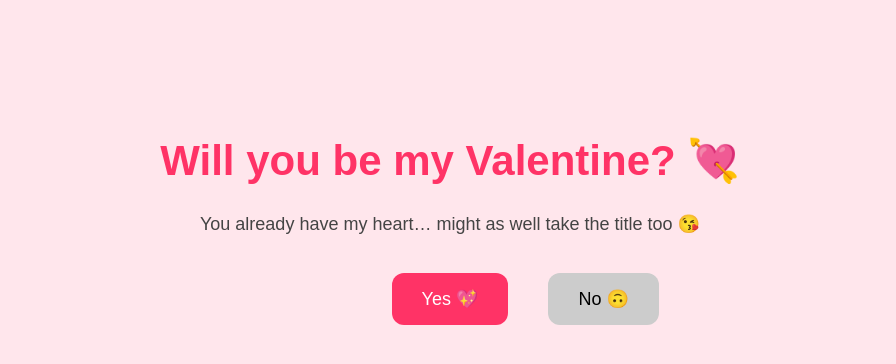
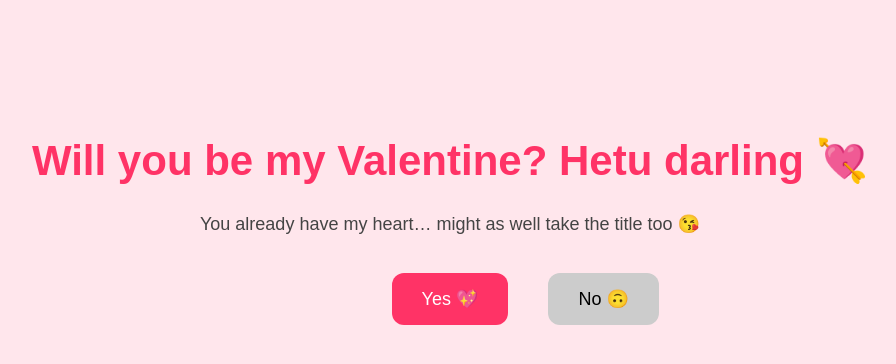
Before and after one commit to yashkantsingh/Valentine, a plain HTML site: page index.html in a window 1280 px wide. Shown: the whole page, without its empty margins (190-1086 px from the left). Drawn offline with Linux system fonts and the light colour scheme.

Commit message:
Update index.html

```diff
--- a/index.html
+++ b/index.html
@@ -2,7 +2,7 @@
 <html lang="en">
 <head>
   <meta charset="UTF-8">
-  <title>Be My Valentine ❤️</title>
+  <title>Be My Valentine❤️</title>
 
   <style>
     body {
@@ -45,7 +45,7 @@
 
 <body>
 
-<h1>Will you be my Valentine? 💘</h1>
+<h1>Will you be my Valentine? Hetu darling 💘</h1>
 <p>You already have my heart… might as well take the title too 😘</p>
 
 <button id="yes" onclick="yesClicked()">Yes 💖</button>
```
